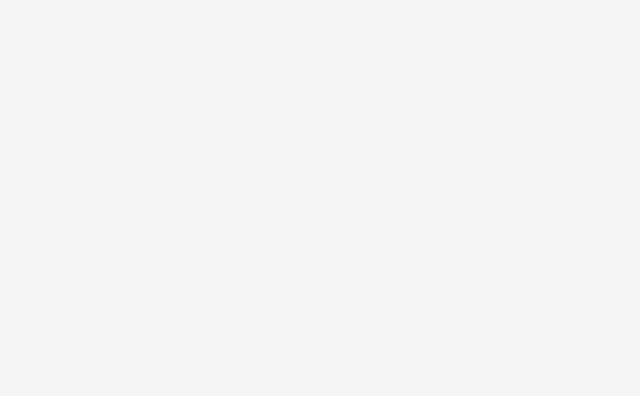
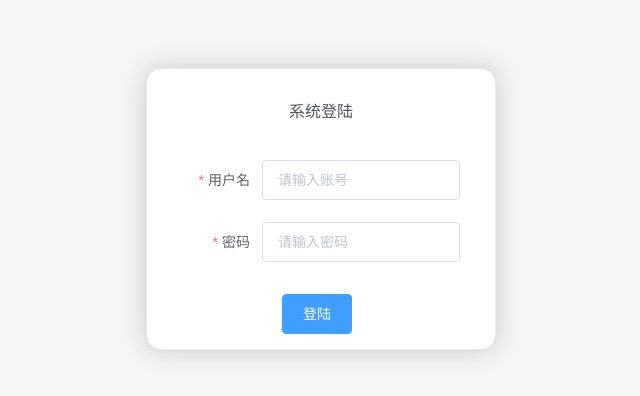
Before and after one commit to Simple-Coder/vue-manage, a Vue app in the folder vue-manage/: page /login in a window 1280 px wide. Shown: the part 112-508 px from the top of the page, without its empty margins (319-959 px from the left). Built offline with nearby package versions, Linux system fonts and the light colour scheme.

Commit message:
登录页样式

```diff
--- a/vue-manage/src/router/index.js
+++ b/vue-manage/src/router/index.js
@@ -38,6 +38,11 @@
             },
         ]
     },
+    {
+        path: '/login',
+        name: 'login',
+        component: () => import('@/views/login/login')
+    },
 
 ]
 
--- /dev/null
+++ b/vue-manage/src/views/login/login.vue
@@ -0,0 +1,112 @@
+<template>
+  <el-form
+    :model="form"
+    status-icon
+    :rules="rules"
+    ref="form"
+    label-width="100px"
+    class="login-container"
+  >
+    <h3 class="login_title">系统登陆</h3>
+    <el-form-item
+      label="用户名"
+      label-width="80px"
+      prop="username"
+      class="username"
+    >
+      <el-input
+        type="input"
+        v-model="form.username"
+        auto-complete="off"
+        placeholder="请输入账号"
+      ></el-input>
+    </el-form-item>
+
+    <el-form-item label="密码" label-width="80px" prop="password">
+      <el-input
+        type="password"
+        v-model="form.password"
+        auto-complete="off"
+        placeholder="请输入密码"
+      ></el-input>
+    </el-form-item>
+    <el-form-item class="login_submit">
+      <el-button type="primary" @click="login" class="login_submit"
+        >登陆</el-button
+      >
+    </el-form-item>
+  </el-form>
+</template>
+<script>
+// import Mock from 'mockjs'
+import { getMenu } from "../../api/data";
+
+export default {
+  name: "login",
+  data() {
+    return {
+      form: {},
+      rules: {
+        username: [
+          { required: true, message: "请输入用户名", trigger: "blur" },
+          {
+            min: 3,
+            message: "用户名长度不能小于3位",
+            trigger: "blur",
+          },
+        ],
+        password: [
+          {
+            required: true,
+            message: "请输入密码",
+            trigger: "blur",
+          },
+        ],
+      },
+    };
+  },
+  methods: {
+    login() {
+      // const token =Mock.random.guid()
+      // this.$store.commit('setToken',token)
+      // this.$router.push({name:'home'})
+
+      getMenu(this.form).then(({ data: res }) => {
+        console.log("res", res);
+        if (res.code === 20000) {
+          this.$store.commit("clearMenu");
+          this.$store.commit("setMenu", res.data.menu);
+          this.$store.commit("setToken", res.data.token);
+          this.$store.commit("addMenu", this.$router);
+          this.$router.push({ name: "home" });
+        } else {
+          this.$message.warning(res.data.message);
+        }
+      });
+    },
+  },
+};
+</script>
+
+<style lang="less" scoped>
+.login-container {
+  border-radius: 15px;
+  background-clip: padding-box;
+  margin: 180px auto;
+  width: 350px;
+  padding: 35px 35px 15px 35px;
+  background-color: #fff;
+  border: 1px solid #eaeaea;
+  box-shadow: 0 0 25px #cac6c6;
+}
+
+.login_title {
+  margin: 0px auto 40px auto;
+  text-align: center;
+  color: #505458;
+}
+
+.login_submit {
+  margin: 10px auto 0 auto;
+}
+</style>
```
